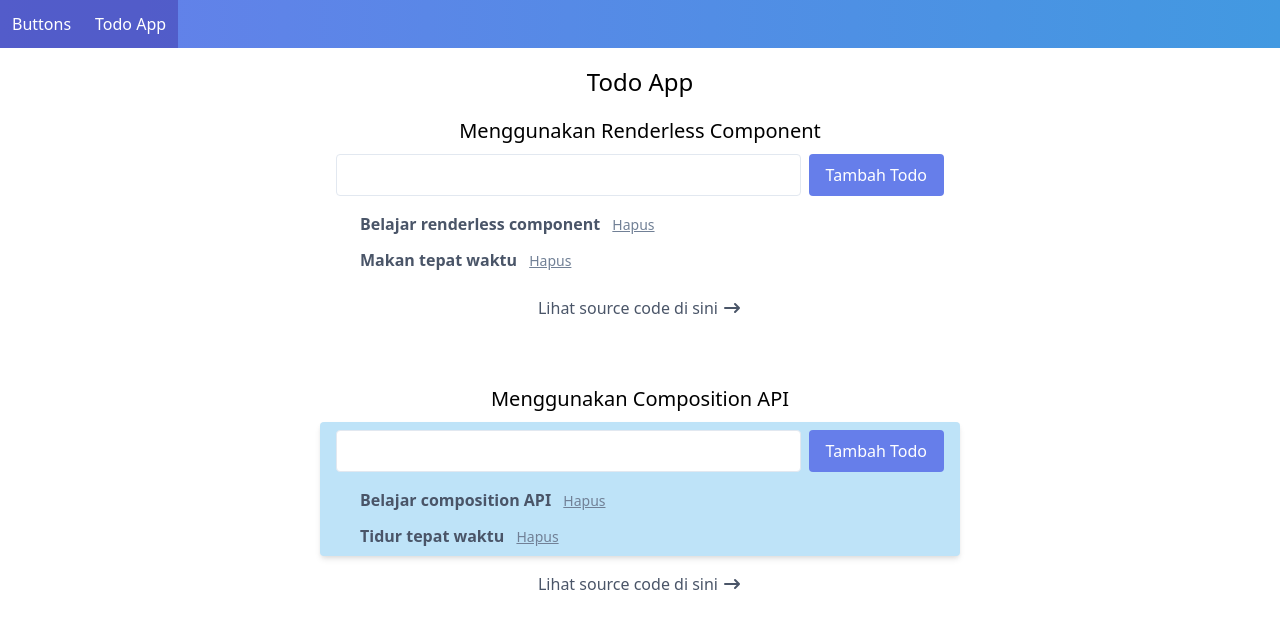
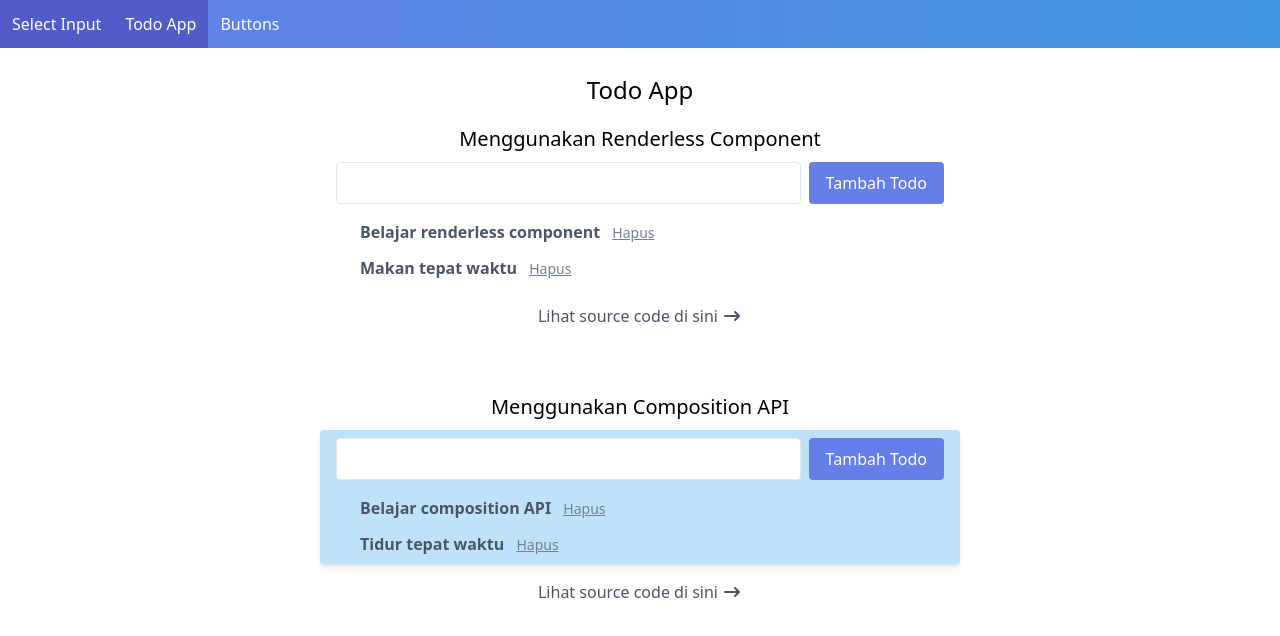
Before and after one commit to pikarin/vue3-playground, a Vue app: page /todoapp in a window 1280 px wide. Shown: the top 636 px of the page. Built offline with nearby package versions, Linux system fonts and the light colour scheme; a web font is replaced by a local one; what @tailwindcss/ui would draw is missing.

Commit message:
extract filter options function to props

```diff
--- a/src/App.vue
+++ b/src/App.vue
@@ -1,6 +1,6 @@
 <template>
   <header
-    class="bg-indigo-500 text-white bg-gradient-to-r from-indigo-500 to-blue-500"
+    class="mb-6 bg-indigo-500 text-white bg-gradient-to-r from-indigo-500 to-blue-500"
   >
     <TheNav />
   </header>
@@ -13,6 +13,6 @@ import TheNav from './components/TheNav.vue'
 
 export default {
   name: 'App',
-  components: {TheNav}
+  components: { TheNav }
 }
 </script>
--- a/src/components/InputSelectSearch.vue
+++ b/src/components/InputSelectSearch.vue
@@ -53,6 +53,14 @@ export default {
     options: {
       type: Array,
       required: true,
+    },
+    filterFunction: {
+      type: Function,
+      default: (search, options) => {
+        return options.filter(option => {
+          return option.toLowerCase().startsWith(search.toLowerCase())
+        })
+      }
     }
   },
   emits: ['update:modelValue'],
@@ -62,9 +70,7 @@ export default {
   }),
   computed: {
     filteredOptions() {
-      return this.options.filter(option => {
-        return option.toLowerCase().startsWith(this.search.toLowerCase())
-      })
+      return this.filterFunction(this.search, this.options)
     }
   },
   methods: {
--- a/src/components/TheNav.vue
+++ b/src/components/TheNav.vue
@@ -15,10 +15,11 @@ export default {
   name: 'TheNav',
   data: () => ({
     routes: [
-      {name: 'home', text: 'Buttons'},
-      {name: 'todoapp', text: 'Todo App'},
-    ]
-  })
+      { name: 'home', text: 'Select Input' },
+      { name: 'todoapp', text: 'Todo App' },
+      { name: 'buttons', text: 'Buttons' },
+    ],
+  }),
 }
 </script>
 
```
Also changed, not shown: .eslintrc.js, .prettierrc.js.
